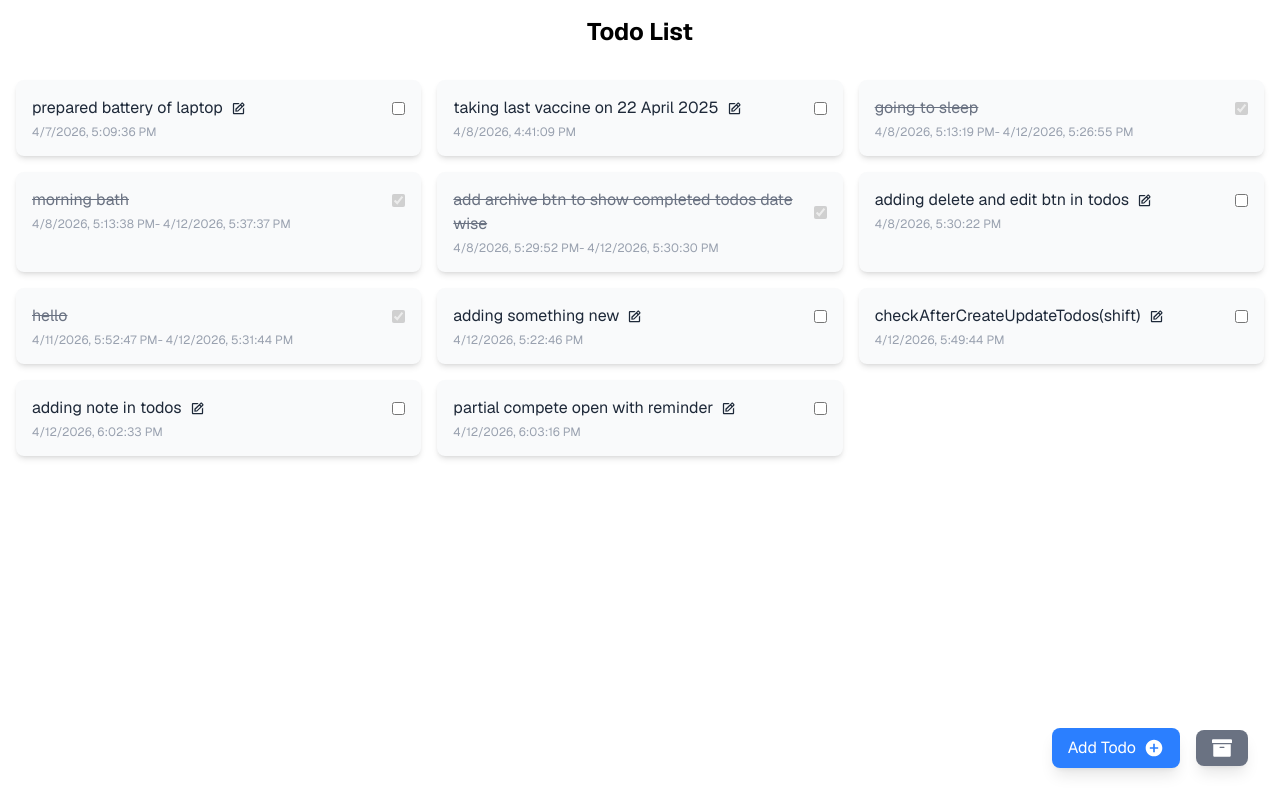
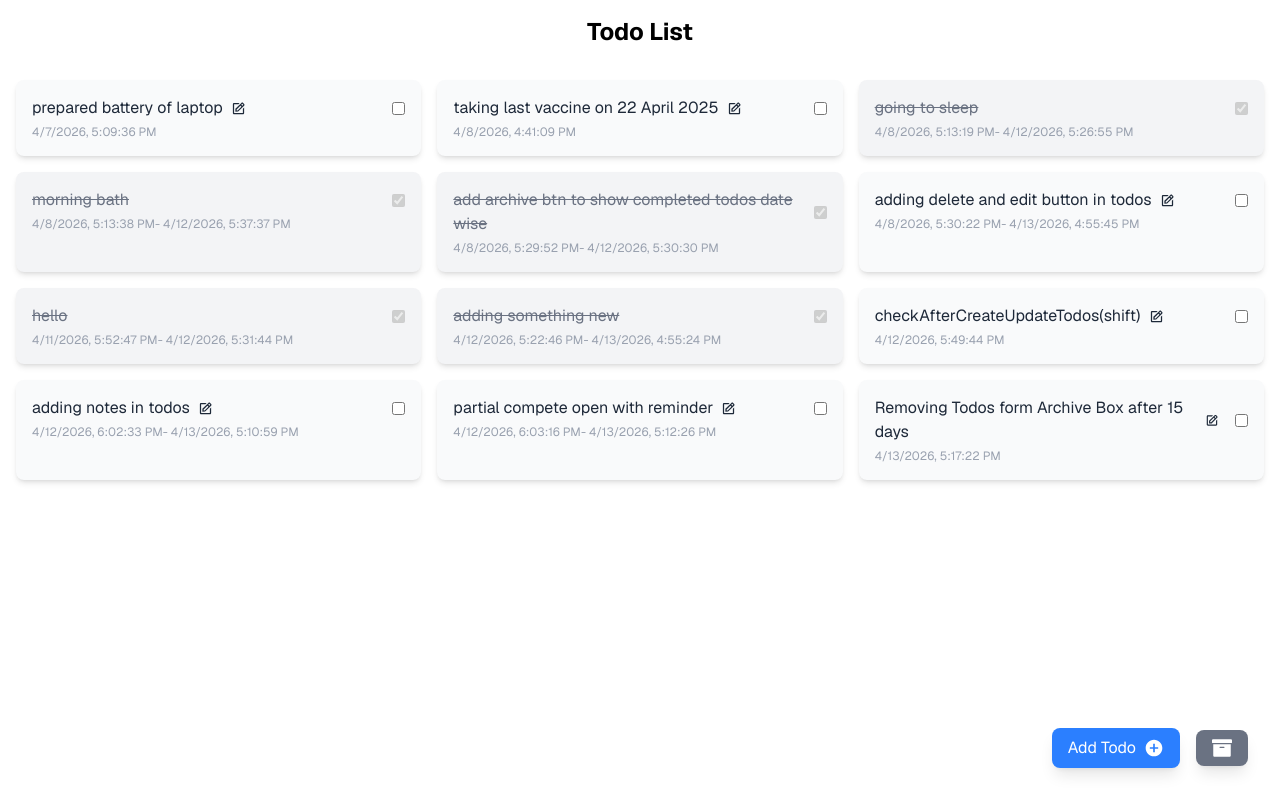
Before and after one commit to Shashwattejaswi/nextjsTodos, a Next.js app: page /todos in a window 1280 px wide. Built offline with nearby package versions, Linux system fonts and the light colour scheme.

Commit message:
completed edit funcation reuse PUT api of todos to update the title ,also made common addtodoPopup used for modify and add todos

```diff
--- a/app/api/todos/testData.json
+++ b/app/api/todos/testData.json
@@ -37,10 +37,10 @@
     },
     {
       "id": "20a72b7a-3f23-4707-9403-06e38f2f3356",
-      "title": "adding delete and edit btn in todos",
+      "title": "adding delete and edit button in todos",
       "completed": false,
       "createTime": "2026-04-08T17:30:22.127Z",
-      "updateTime": "2026-04-08T17:30:22.127Z"
+      "updateTime": "2026-04-13T16:55:45.479Z"
     },
     {
       "id": "d738d61a-4045-4bb9-92e4-16adfbac4a6b",
@@ -52,9 +52,9 @@
     {
       "id": "65b32a68-be9b-4cb9-b92b-12f40c53b258",
       "title": "adding something new",
-      "completed": false,
+      "completed": true,
       "createTime": "2026-04-12T17:22:46.297Z",
-      "updateTime": "2026-04-12T17:22:46.297Z"
+      "updateTime": "2026-04-13T16:55:24.568Z"
     },
     {
       "id": "3012f40e-bf91-43c1-9c0f-24c199677d36",
@@ -65,17 +65,24 @@
     },
     {
       "id": "5897a8df-7822-454f-9efb-49a4c35859d9",
-      "title": "adding note in todos",
+      "title": "adding notes in todos",
       "completed": false,
       "createTime": "2026-04-12T18:02:33.953Z",
-      "updateTime": "2026-04-12T18:02:33.953Z"
+      "updateTime": "2026-04-13T17:10:59.385Z"
     },
     {
       "id": "c38fc657-ac65-4a51-8292-c963540ccdaa",
       "title": "partial compete open with reminder",
       "completed": false,
       "createTime": "2026-04-12T18:03:16.588Z",
-      "updateTime": "2026-04-12T18:03:16.588Z"
+      "updateTime": "2026-04-13T17:12:26.103Z"
+    },
+    {
+      "id": "c25f537f-b2da-4cec-b6b4-21181d6581a6",
+      "title": "Removing Todos form Archive Box after 15 days",
+      "completed": false,
+      "createTime": "2026-04-13T17:17:22.403Z",
+      "updateTime": "2026-04-13T17:17:22.403Z"
     }
   ]
 }
--- a/app/component/updateTodos.tsx
+++ b/app/component/updateTodos.tsx
@@ -9,7 +9,7 @@ const AddPopup = ({handleUpdateTodo, setShowAddPopup,updateBeforeTodos }: {handl
 
     useEffect(()=>{
         if(updateBeforeTodos)
-        setTodosText(updateBeforeTodos.todosText)
+        setTodosText(updateBeforeTodos.title)
     },[updateBeforeTodos])
 
     const handleSubmit = (e: React.FormEvent<HTMLFormElement>) =>{
@@ -23,11 +23,11 @@ const AddPopup = ({handleUpdateTodo, setShowAddPopup,updateBeforeTodos }: {handl
     }
     return <form onSubmit={handleSubmit} onReset={handleReset} className="flex items-center justify-center fixed top-0 left-0 w-full h-full bg-[#00000066] p-4 rounded-lg shadow-lg">
        <div className="w-1/3 bg-white p-4 rounded-md">
-         <h2 className="text-xl font-bold mb-4">Add New Todo</h2>
+         <h2 className="text-xl font-bold mb-4">{updateBeforeTodos?"Update ":"Add New "} Todos</h2>
         <input type="text" placeholder="Todo Title" value={todosText} onChange={(e)=> setTodosText(e.target.value)} className="w-full p-2 border border-gray-300 rounded mb-4" />
         <div className="flex justify-end gap-2">
             <button type="reset" className="cursor-pointer px-4 py-2 bg-gray-300 text-gray-700 rounded" onClick={()=> setShowAddPopup(false)}>Cancel</button>
-            <button type="submit" className="cursor-pointer px-4 py-2 bg-blue-500 text-white rounded">Add</button>
+            <button type="submit" className="cursor-pointer px-4 py-2 bg-blue-500 text-white rounded">{updateBeforeTodos?"Update":"Add"}</button>
         </div>
        </div>
     </form>
--- a/app/todos/Component/parent.tsx
+++ b/app/todos/Component/parent.tsx
@@ -32,10 +32,10 @@ const ParentComponent = ({data}:{data:Todo[]}) =>{
                 throw new Error(data.message || "Failed to update todo");
             }
             console.log(res,data)
-            toast.success("Todo updated successfully");
+            toast.success(data);
              router.refresh();
             todo.completed = !todo.completed; // Update the local state to reflect the change immediately
-
+            return data;
 
         }catch(err)
         {
--- a/app/todos/todoChip.tsx
+++ b/app/todos/todoChip.tsx
@@ -3,6 +3,7 @@
 import { useState } from "react";
 import { BiEdit } from "react-icons/bi";
 import AddPopup from "../component/updateTodos";
+import { title } from "process";
 
 
 interface Todo {
@@ -22,13 +23,28 @@ const TodoChip =({todo,handleEditTodos,section="todos"}: {todo: Todo, handleEdit
     const formattedUpdateTime = (updatedTime) ? new Date((updatedTime)).toLocaleString() : null;
     const [UpdateTodosPopUp,setUpdateTodosPopUp]= useState<boolean>();
 
-    const handleUpdateTodo = async()=>{
+    // const handleUpdateTodo = async()=>{
 
+    //     const res = await fetch(`http://localhost:3000/api/todos/${todo.id}`)
+    // }
+
+    const handleUpdateTodo =async(todoText:string)=>{
+
+        if(handleEditTodos)
+        {
+            const responseAfterUpdating=await handleEditTodos(todo,{title:todoText})
+            console.log(responseAfterUpdating)
+            if(responseAfterUpdating?.status)
+            {
+                setUpdateTodosPopUp(false)
+            }
+
+        }
     }
 
     return (
 
-        <div className={`p-4 flex flex-col gap-1 ${section === "todos" ? "bg-gray-50" : "bg-red-100"} rounded-lg shadow-md`}>
+        <div className={`p-4 flex flex-col gap-1 ${section === "todos" ? `${todo.completed?"bg-gray-100":"bg-gray-50"}` : "bg-red-100"} rounded-lg shadow-md`}>
 
         <div className="flex w-full items-center justify-between ">
             <span className={`flex gap-2 items-center ${todo.completed ? "line-through text-gray-500" : "text-gray-800"}`}>
@@ -43,7 +59,7 @@ const TodoChip =({todo,handleEditTodos,section="todos"}: {todo: Todo, handleEdit
         <div className="flex justify-between items-center">
         <p className={`text-xs text-gray-400`}>{formattedCreateTime}{(formattedUpdateTime && (formattedCreateTime !== formattedUpdateTime)) && `- ${formattedUpdateTime}`}</p>
         </div>
-            {UpdateTodosPopUp && <AddPopup handleUpdateTodo={handleUpdateTodo} setShowAddPopup={setUpdateTodosPopUp} updateBeforeTodos={{todosText:todo.title}}/>}
+            {UpdateTodosPopUp && <AddPopup handleUpdateTodo={handleUpdateTodo} setShowAddPopup={setUpdateTodosPopUp} updateBeforeTodos={todo}/>}
         </div>
     )
 }
--- a/package.json
+++ b/package.json
@@ -22,6 +22,7 @@
     "@types/react-dom": "^19",
     "eslint": "^9",
     "eslint-config-next": "16.2.1",
+    "prettier": "^3.8.2",
     "tailwindcss": "^4",
     "typescript": "^5"
   }
```
Also changed, not shown: 1 other file (tests, documents, lock files or other folders).
